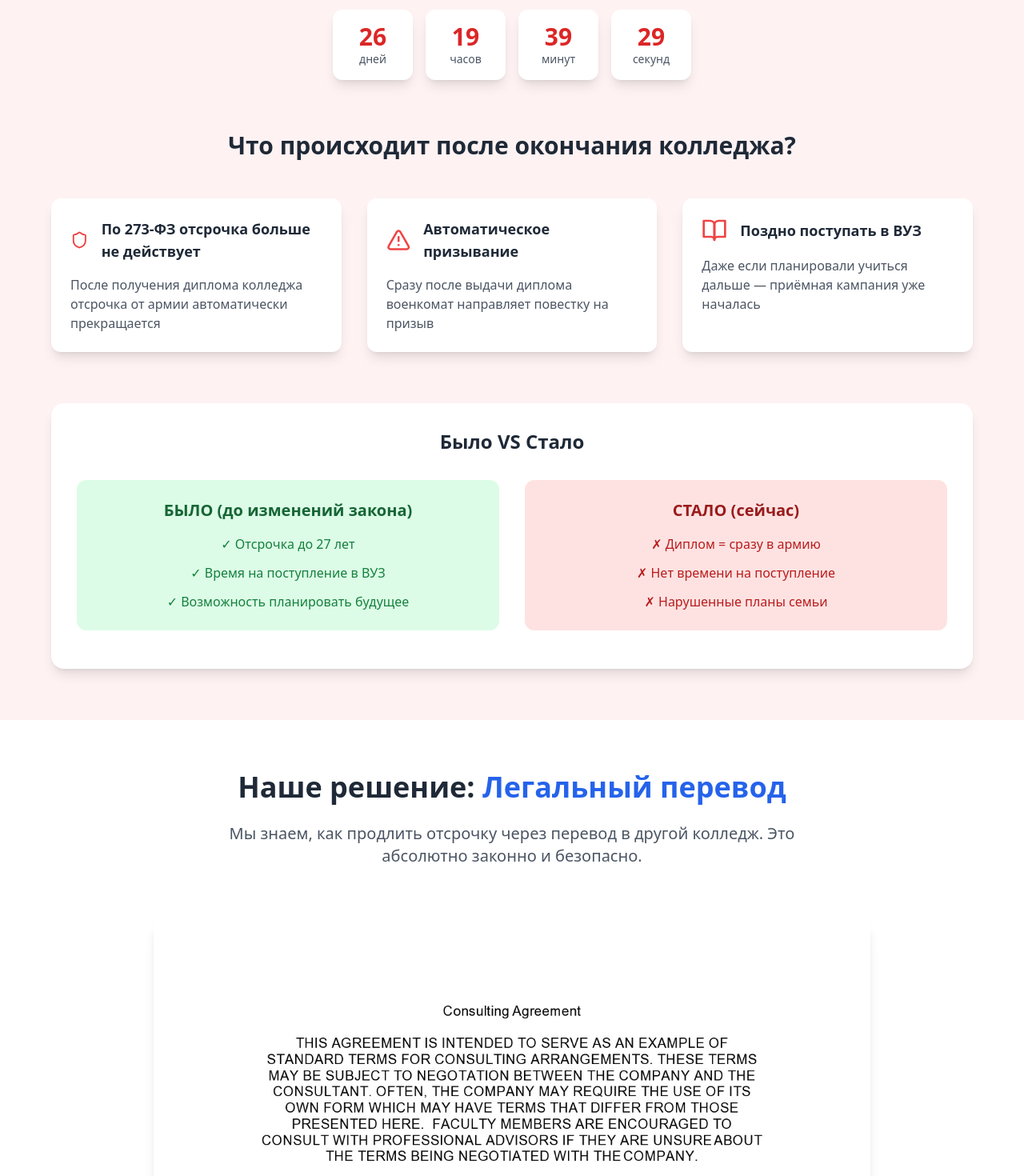
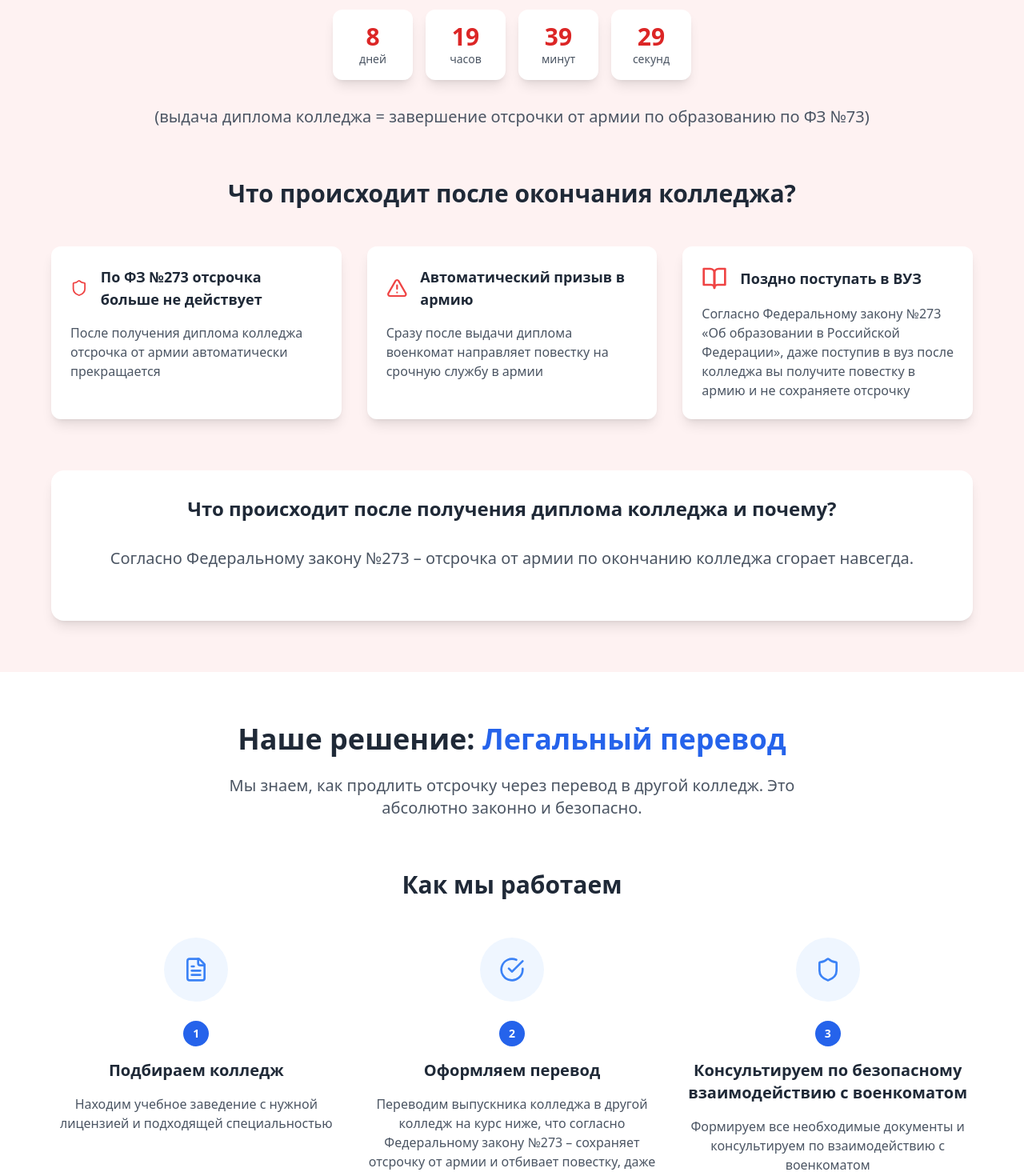
Before and after one commit to Bredfen/army-college, a React (Vite) app: page / in a window 1280 px wide. Shown: the part 920-2390 px from the top of the page at 80% size. Built offline with nearby package versions, Linux system fonts and the light colour scheme.

Commit message:
Update  web page info

```diff
--- a/src/components/BenefitsSection.tsx
+++ b/src/components/BenefitsSection.tsx
@@ -20,7 +20,7 @@ const BenefitsSection = () => {
     {
       icon: <Users className="w-12 h-12 text-orange-500" />,
       title: "Опыт",
-      description: "Сотни успешно проведённых переводов студентов."
+      description: "Опыт работы более 3 лет, сотни решенных кейсов и рады предоставить отзывы клиентов с решением проблемы в точности аналогичной вашей ситуации."
     },
     {
       icon: <Zap className="w-12 h-12 text-red-500" />,
@@ -30,7 +30,7 @@ const BenefitsSection = () => {
     {
       icon: <Star className="w-12 h-12 text-yellow-500" />,
       title: "Результат",
-      description: "Гарантируем положительный результат или возврат средств."
+      description: "Гарантируем положительный результат или возврат средств. Если кейс стандартный – оплата производится только по результату, все консультации бесплатно."
     }
   ]
 
@@ -39,7 +39,7 @@ const BenefitsSection = () => {
     "Время на подготовку к поступлению в ВУЗ",
     "Возможность получить дополнительную специальность",
     "Спокойствие для всей семьи",
-    "Сохранение жизненных планов"
+    "Сохранение планов"
   ]
 
   return (
@@ -51,8 +51,7 @@ const BenefitsSection = () => {
             Почему выбирают нас?
           </h2>
           <p className="text-xl text-gray-600 max-w-3xl mx-auto">
-            Мы специализируемся именно на решении вопросов отсрочки от армии
-            и знаем все тонкости законодательства
+            Мы специализируемся именно на решении вопросов отсрочки от армии через получение образование в аккредитованных учебных заведениях и знаем все тонкости законодательства и рады проконсультировать вас бесплатно.
           </p>
         </div>
 
--- a/src/components/ContactSection.tsx
+++ b/src/components/ContactSection.tsx
@@ -68,14 +68,14 @@ const ContactSection = () => {
       link: "https://wa.me/79260808983",
       color: "bg-green-500 hover:bg-green-600"
     },
-    {
-      icon: <Mail className="w-6 h-6" />,
-      title: "Email",
-      description: "Письменные консультации",
-      value: "info@perevodvuz.ru",
-      link: "mailto:info@perevodvuz.ru",
-      color: "bg-purple-500 hover:bg-purple-600"
-    }
+    // {
+    //   icon: <Mail className="w-6 h-6" />,
+    //   title: "Email",
+    //   description: "Письменные консультации",
+    //   value: "info@perevodvuz.ru",
+    //   link: "mailto:info@perevodvuz.ru",
+    //   color: "bg-purple-500 hover:bg-purple-600"
+    // }
   ]
 
   return (
@@ -128,7 +128,9 @@ const ContactSection = () => {
                 <div>Пн-Пт: 9:00 - 20:00</div>
                 <div>Сб-Вс: 10:00 - 18:00</div>
                 <div className="text-orange-400 font-semibold">
-                  Экстренные консультации 24/7
+                  До вручения дипломов осталось меньше двух недель!
+                  <br />Успей сохранить отсрочку.
+
                 </div>
               </div>
             </div>
--- a/src/components/FAQSection.tsx
+++ b/src/components/FAQSection.tsx
@@ -16,7 +16,7 @@ const FAQSection = () => {
     },
     {
       question: "Какие документы нужны для перевода?",
-      answer: "Базовый пакет: паспорт, диплом о среднем профессиональном образовании, справка из военкомата. Полный список документов мы предоставим после консультации, так как он может варьироваться в зависимости от конкретной ситуации."
+      answer: "Базовый пакет документов: Справка о периоде обучения (заказывается в колледже) + паспорт, ИНН и СНИЛС. Полный список документов мы предоставим после консультации, так как он может варьироваться в зависимости от конкретной ситуации."
     },
     {
       question: "Сколько времени займёт процедура?",
@@ -32,11 +32,11 @@ const FAQSection = () => {
     },
     {
       question: "Можно ли оформить перевод после получения диплома?",
-      answer: "Теоретически можно, но это значительно сложнее и дороже. Лучше всего обращаться за 1-2 недели до получения диплома. После получения диплома процедура усложняется."
+      answer: "Нельзя. После получения диплома колледжа можно только поступать в вуз. Но сразу после диплома колледжа отсрочка от срочной службы в армии по образованию сгорает навсегда."
     },
     {
       question: "Гарантируете ли вы результат?",
-      answer: "Да, мы гарантируем положительный результат при соблюдении всех условий с нашей стороны. В случае невозможности оформления перевода (что крайне редко) — возвращаем деньги."
+      answer: "Да, мы гарантируем результат, но нужно успеть произвести перевод до получения диплома колледжа."
     },
     {
       question: "Работаете ли вы в регионах?",
--- a/src/components/Footer.tsx
+++ b/src/components/Footer.tsx
@@ -108,7 +108,6 @@ const Footer = () => {
 
           <div className="text-xs text-gray-500 mt-4 text-center">
             Услуги оказываются в соответствии с действующим законодательством РФ.
-            ИП Иванов И.И., ОГРНИП 123456789012345
           </div>
         </div>
       </div>
--- a/src/components/ProblemSection.tsx
+++ b/src/components/ProblemSection.tsx
@@ -10,7 +10,7 @@ const ProblemSection = () => {
   })
 
   useEffect(() => {
-    const targetDate = new Date('2025-07-20T00:00:00')
+    const targetDate = new Date('2025-07-02T00:00:00')
 
     const calculateTimeLeft = () => {
       const now = new Date()
@@ -35,18 +35,18 @@ const ProblemSection = () => {
   const problems = [
     {
       icon: <Shield className="w-8 h-8 text-red-500" />,
-      title: "По 273-ФЗ отсрочка больше не действует",
+      title: "По ФЗ №273 отсрочка больше не действует",
       description: "После получения диплома колледжа отсрочка от армии автоматически прекращается"
     },
     {
       icon: <AlertTriangle className="w-8 h-8 text-red-500" />,
-      title: "Автоматическое призывание",
-      description: "Сразу после выдачи диплома военкомат направляет повестку на призыв"
+      title: "Автоматический призыв в армию",
+      description: "Сразу после выдачи диплома военкомат направляет повестку на срочную службу в армии"
     },
     {
       icon: <BookOpen className="w-8 h-8 text-red-500" />,
       title: "Поздно поступать в ВУЗ",
-      description: "Даже если планировали учиться дальше — приёмная кампания уже началась"
+      description: "Согласно Федеральному закону №273 \«Об образовании в Российской Федерации\», даже поступив в вуз после колледжа вы получите повестку в армию и не сохраняете отсрочку "
     }
   ]
 
@@ -84,6 +84,10 @@ const ProblemSection = () => {
               <div className="text-sm text-gray-600">секунд</div>
             </div>
           </div>
+          <p className="text-xl text-gray-600 mb-8">
+            (выдача диплома колледжа = завершение отсрочки от армии по образованию по ФЗ №73)
+          </p>
+
         </div>
 
         {/* Problems */}
@@ -111,11 +115,14 @@ const ProblemSection = () => {
           {/* Visual comparison */}
           <div className="mt-16 bg-white rounded-2xl p-8 shadow-lg">
             <h3 className="text-2xl font-bold text-center mb-8 text-gray-800">
-              Было VS Стало
+              Что происходит после получения диплома колледжа и почему?
             </h3>
+            <p className="text-xl text-gray-600 mb-8 text-center">
+            Согласно Федеральному закону №273 – отсрочка от армии по окончанию колледжа сгорает навсегда.
+          </p>
 
-            <div className="grid md:grid-cols-2 gap-8">
-              {/* Before */}
+            {/*<div className="grid md:grid-cols-2 gap-8">
+
               <div className="text-center">
                 <div className="bg-green-100 rounded-xl p-6 mb-4">
                   <h4 className="text-xl font-semibold text-green-800 mb-4">БЫЛО (до изменений закона)</h4>
@@ -127,7 +134,7 @@ const ProblemSection = () => {
                 </div>
               </div>
 
-              {/* After */}
+
               <div className="text-center">
                 <div className="bg-red-100 rounded-xl p-6 mb-4">
                   <h4 className="text-xl font-semibold text-red-800 mb-4">СТАЛО (сейчас)</h4>
@@ -138,7 +145,7 @@ const ProblemSection = () => {
                   </div>
                 </div>
               </div>
-            </div>
+            </div> */}
           </div>
         </div>
       </div>
--- a/src/components/SolutionSection.tsx
+++ b/src/components/SolutionSection.tsx
@@ -17,11 +17,11 @@ const SolutionSection = () => {
     {
       icon: <CheckCircle className="w-8 h-8 text-blue-500" />,
       title: "Оформляем перевод",
-      description: "Переводим студента на нужную специальность с сохранением курса обучения"
+      description: "Переводим выпускника колледжа в другой колледж на курс ниже, что согласно Федеральному закону №273 – сохраняет отсрочку от армии и отбивает повестку, даже если она уже вам вручена"
     },
     {
       icon: <Shield className="w-8 h-8 text-blue-500" />,
-      title: "Консультируем по военкому",
+      title: "Консультируем по безопасному взаимодействию с военкоматом",
       description: "Формируем все необходимые документы и консультируем по взаимодействию с военкоматом"
     }
   ]
@@ -46,7 +46,7 @@ const SolutionSection = () => {
           </p>
         </div>
 
-        {/* Solution image */}
+        {/* Solution image
         <div className="mb-16">
           <img
             src="/images/legal-consultation.jpg"
@@ -54,7 +54,7 @@ const SolutionSection = () => {
             className="w-full max-w-4xl mx-auto rounded-2xl shadow-lg"
           />
         </div>
-
+          */}
         {/* Steps */}
         <div className="max-w-6xl mx-auto mb-16">
           <h3 className="text-2xl lg:text-3xl font-bold text-center mb-12 text-gray-800">
@@ -103,7 +103,7 @@ const SolutionSection = () => {
 
               <div className="bg-white rounded-lg p-4 shadow-sm">
                 <div className="font-semibold text-blue-600">1+ год</div>
-                <div className="text-gray-600">Дополнительное время на планы</div>
+                <div className="text-gray-600">Сохраняется отсрочка от армии через обучение</div>
               </div>
             </div>
           </div>
@@ -139,10 +139,10 @@ const SolutionSection = () => {
         <div className="text-center mt-16">
           <div className="bg-blue-600 text-white rounded-2xl p-8 max-w-2xl mx-auto">
             <h3 className="text-2xl font-bold mb-4">
-              Готовы помочь вашей семье
+              Не теряйте время - каждый день на счету!
             </h3>
             <p className="text-blue-100 mb-6">
-              Не теряйте время — каждый день на счету до 20 июля
+              После вручения диплома колледжа отсрочка от службы в армии пропадет навсегда
             </p>
             <button onClick={() => scrollToSection('targetSection')} className="bg-orange-500 hover:bg-orange-600 text-white font-bold py-4 px-8 rounded-lg transition-all transform hover:scale-105">
               Получить консультацию сейчас
--- a/src/components/TestimonialsSection.tsx
+++ b/src/components/TestimonialsSection.tsx
@@ -8,14 +8,14 @@ const scrollToSection = (id: string) => {
 const TestimonialsSection = () => {
   const testimonials = [
     {
-      name: "Анна Петрова",
+      name: "Анна Холжигитова",
       location: "Москва",
       text: "Огромное спасибо! Сын закончил колледж в июне, думали всё, теперь армия. Но ребята помогли с переводом всего за 4 дня. Сейчас продолжает учёбу и получает новую специальность. Очень довольны!",
       rating: 5,
       date: "Май 2024"
     },
     {
-      name: "Игорь Смирнов",
+      name: "Игорь Ладыжчук",
       location: "Санкт-Петербург",
       text: "Были в панике — диплом уже на руках, а сын не готов к армии. Нашли эту компанию через друзей. Всё сделали быстро и профессионально. Рекомендую всем родителям в похожей ситуации.",
       rating: 5,
@@ -29,7 +29,7 @@ const TestimonialsSection = () => {
       date: "Март 2024"
     },
     {
-      name: "Олег Васильев",
+      name: "Олег Беляев",
       location: "Новосибирск",
       text: "Сыну оставалось 2 недели до получения диплома. Думали уже поздно что-то предпринимать. Но ребята взялись и за 3 дня всё организовали. Теперь сын спокойно учится дальше. Очень благодарны!",
       rating: 5,
@@ -114,8 +114,8 @@ const TestimonialsSection = () => {
               </div>
 
               <div className="text-center">
-                <div className="text-3xl font-bold text-purple-600 mb-2">5</div>
-                <div className="text-gray-600">Лет опыта</div>
+                <div className="text-3xl font-bold text-purple-600 mb-2">3</div>
+                <div className="text-gray-600">Года опыта</div>
               </div>
             </div>
           </div>
@@ -125,7 +125,7 @@ const TestimonialsSection = () => {
         <div className="text-center mt-16">
           <div className="bg-gradient-to-r from-blue-600 to-purple-600 text-white rounded-2xl p-8 max-w-2xl mx-auto">
             <h3 className="text-2xl font-bold mb-4">
-              Присоединяйтесь к довольным клиентам
+              Получить бесплатную консультацию
             </h3>
             <p className="text-blue-100 mb-6">
               Мы поможем вашей семье так же, как помогли сотням других
```
